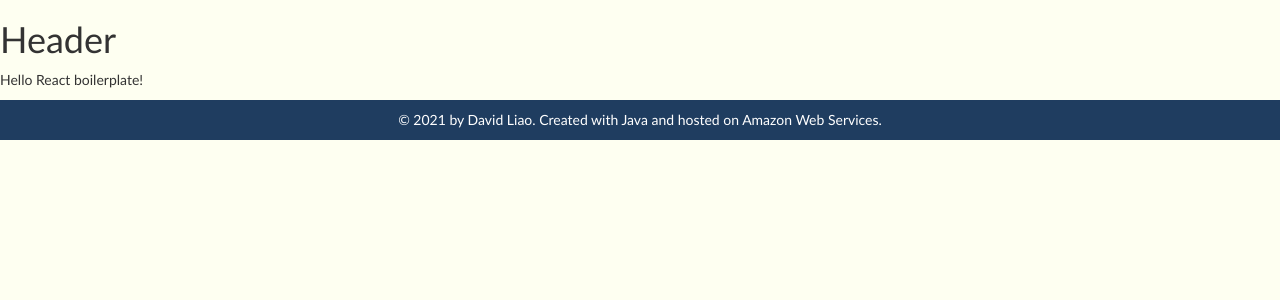
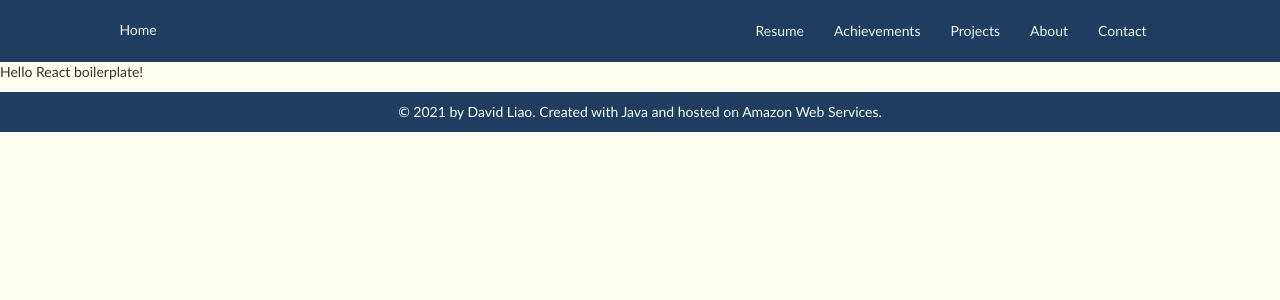
Before and after one commit to liaocanada/davidliao-site, a React (Create React App) app: page / in a window 1280 px wide. Shown: the top 300 px of the page. Built offline with nearby package versions, Linux system fonts and the light colour scheme.

Commit message:
Add navbar, use Bootstrap 3

```diff
--- a/public/index.html
+++ b/public/index.html
@@ -2,12 +2,6 @@
 <html lang="en">
   <head>
     <meta charset="utf-8" />
-    <link
-        rel="stylesheet"
-        href="https://maxcdn.bootstrapcdn.com/bootstrap/4.4.1/css/bootstrap.min.css"
-        integrity="sha384-Vkoo8x4CGsO3+Hhxv8T/Q5PaXtkKtu6ug5TOeNV6gBiFeWPGFN9MuhOf23Q9Ifjh"
-        crossOrigin="anonymous"
-    />
     <meta
       name="viewport"
       content="width=device-width, initial-scale=1, shrink-to-fit=no"
--- a/src/views/shared/components/Header.js
+++ b/src/views/shared/components/Header.js
@@ -2,7 +2,39 @@ import React from 'react';
 import { Link } from 'react-router-dom';
 
 const Header = () => (
-  <h1>Header</h1>
+  <>
+    <nav className="navbar">
+      <div className="container-fluid">
+        <div className="navbar-header">
+          <button
+            type="button"
+            className="navbar-toggle collapsed"
+            data-toggle="collapse"
+            data-target="#navbar-collapse"
+            aria-expanded="false"
+          >
+            <span className="sr-only">Toggle navigation</span>
+            <span className="icon-bar"></span>
+            <span className="icon-bar"></span>
+            <span className="icon-bar"></span>
+          </button>
+          <Link className="navbar-brand" to="/">Home</Link>
+          {/* <a className="navbar-brand" th:href="@{/home}">Home</a> */}
+        </div>
+
+        <div className="collapse navbar-collapse" id="navbar-collapse">
+          <ul className="nav navbar-nav navbar-right nav">
+            <li><Link to="/resume">Resume</Link></li>
+            <li><Link to="/achievements">Achievements</Link></li>
+            <li><Link to="/projects">Projects</Link></li>
+            <li><Link to="/about">About</Link></li>
+            <li><Link to="/contact">Contact</Link></li>
+          </ul>
+        </div>
+      </div>
+    </nav>
+    <div style={{"margin-top": "62px"}}></div>
+  </>
 );
 
 export default Header;
```
Also changed, not shown: 1 other file (tests, documents, lock files or other folders).
